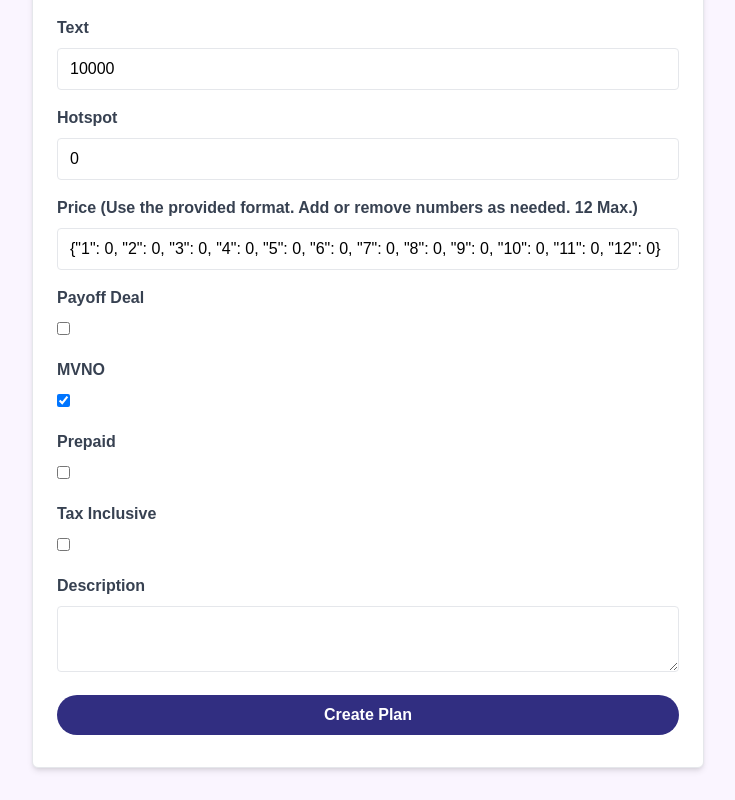
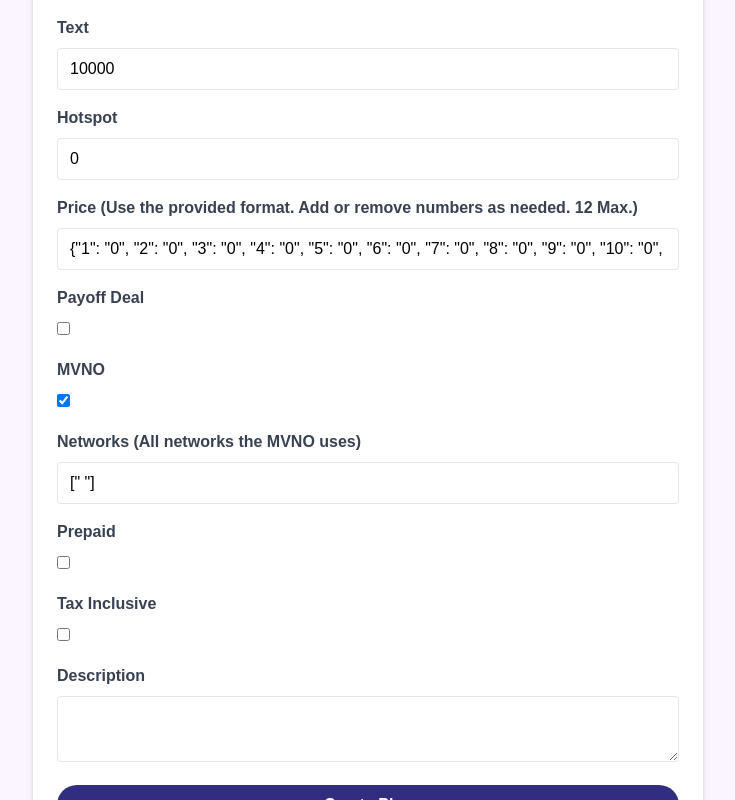
Before and after one commit to BByrge/Cellular-Savior-Frontend, a Vue app in the folder Cellular-Savior-Frontend/: page /admin in a window 1280 px wide. Both pictures are taken after a click on the checkbox "MVNO". Shown: the part 578-1378 px from the top of the page, without its empty margins (272-1007 px from the left). Built offline with nearby package versions, Linux system fonts and the light colour scheme.

Commit message:
Added networks array on to admin form if plan is MVNO

```diff
--- a/Cellular-Savior-Frontend/src/components/AddPlanForm.vue
+++ b/Cellular-Savior-Frontend/src/components/AddPlanForm.vue
@@ -1,6 +1,6 @@
 <script setup>
 import { useToast } from 'vue-toastification';
-import { reactive } from 'vue';
+import { reactive, watch } from 'vue';
 import axios from 'axios';
 
 const form = reactive({
@@ -10,10 +10,11 @@ const form = reactive({
     talk : '10000',
     text : '10000',
     hotspot : '0',
-    // The key must be a string for json. This is admin only so the complicated formatting is not an issue.
-    price : '{"1": 0, "2": 0, "3": 0, "4": 0, "5": 0, "6": 0, "7": 0, "8": 0, "9": 0, "10": 0, "11": 0, "12": 0}',
+    // The key must be a string for json. The value is a string for consistency.
+    price : '{"1": "0", "2": "0", "3": "0", "4": "0", "5": "0", "6": "0", "7": "0", "8": "0", "9": "0", "10": "0", "11": "0", "12": "0"}',
     payoff_deal : false,
     mvno : false,
+    networks : '[" "]',
     prepaid : false,
     tax_inclusive : false,
     description : '',
@@ -33,6 +34,7 @@ const handleSubmit = async () => {
         price: form.price,
         payoff_deal: form.payoff_deal,
         mvno: form.mvno,
+        networks: form.networks,
         prepaid: form.prepaid,
         tax_inclusive: form.tax_inclusive,
         description: form.description,
@@ -46,6 +48,13 @@ const handleSubmit = async () => {
                 'Authorization': `Bearer ${localStorage.getItem('authToken')}`,
             },
         };
+        // Parse the price data into JSON from string before sending.
+        let priceData = JSON.parse(form.price);
+        if (!form.mvno) {
+            form.networks = [form.carrier];
+        } else {
+            form.networks = JSON.parse(form.networks);
+        }
         let data = {
             carrier: form.carrier,
             name: form.name,
@@ -53,9 +62,10 @@ const handleSubmit = async () => {
             talk: form.talk,
             text: form.text,
             hotspot: form.hotspot,
-            price: form.price,
+            price: priceData,
             payoff_deal: form.payoff_deal,
             mvno: form.mvno,
+            networks: form.networks,
             prepaid: form.prepaid,
             tax_inclusive: form.tax_inclusive,
             description: form.description,
@@ -73,6 +83,7 @@ const handleSubmit = async () => {
         form.price = '{"1": 0, "2": 0, "3": 0, "4": 0, "5": 0, "6": 0, "7": 0, "8": 0, "9": 0, "10": 0, "11": 0, "12": 0}';
         form.payoff_deal = false;
         form.mvno = false;
+        form.networks = [];
         form.prepaid = false;
         form.tax_inclusive = false;
         form.description = '';
@@ -82,6 +93,7 @@ const handleSubmit = async () => {
         toast.error('Plan Not Created -- Error')
     }
 };
+
 </script>
 
 <template>
@@ -149,6 +161,14 @@ const handleSubmit = async () => {
                         <input v-model="form.mvno" type="checkbox" id="mvno" name="mvno" class="border rounded py-2 px-3 hover:outline hover:outline-1" />
                     </div>
 
+                    <!-- Networks -->
+                    <div v-if="form.mvno" class="mb-4">
+                        <label for="networks" class="block text-gray-700 font-bold mb-2">Networks (All networks the MVNO uses)</label>
+                        <input v-model="form.networks" id="networks" name="networks" class="border rounded w-full py-2 px-3 hover:outline hover:outline-1" placeholder="[]" required>
+                    </div>
+
+
+
                     <!-- Prepaid -->
                     <div class="mb-4">
                         <label for="prepaid" class="block text-gray-700 font-bold mb-2">Prepaid</label>
--- a/Cellular-Savior-Frontend/src/components/Navbar.vue
+++ b/Cellular-Savior-Frontend/src/components/Navbar.vue
@@ -51,7 +51,7 @@ onMounted(() => {
   checkUser();
 });
 
-// Watch for route changes and
+// Watch for route changes and check user
 watch(route, checkUser);
 </script>
 
```
